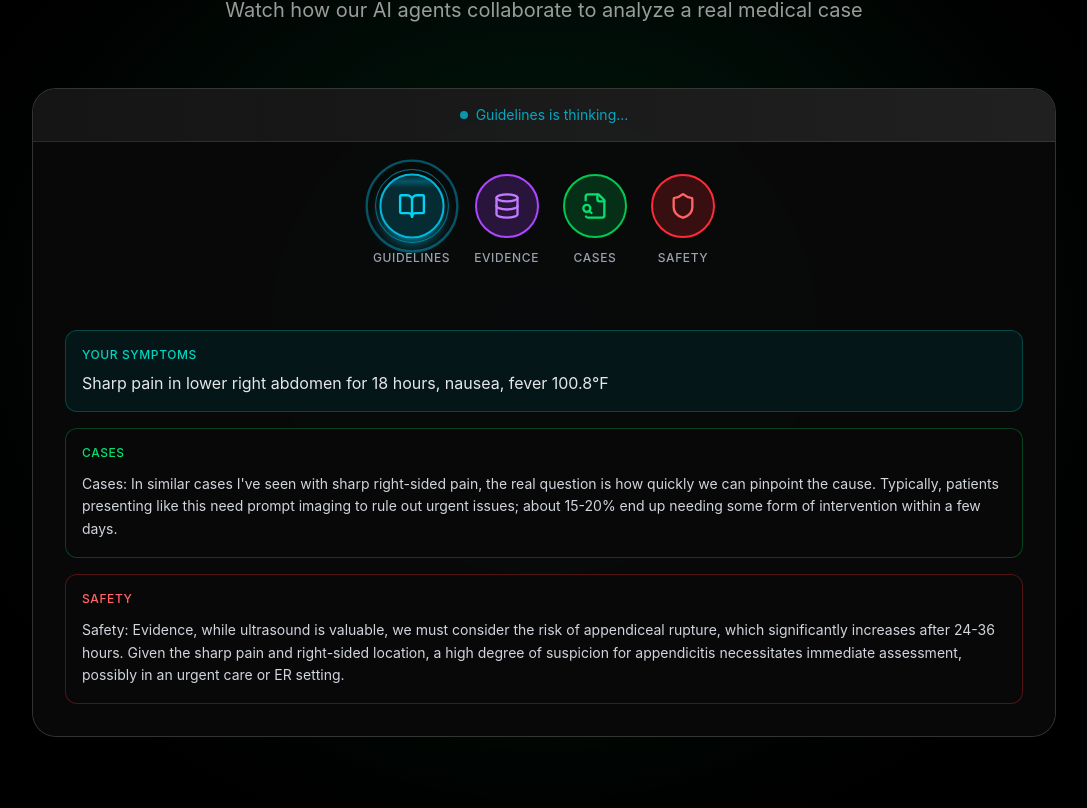
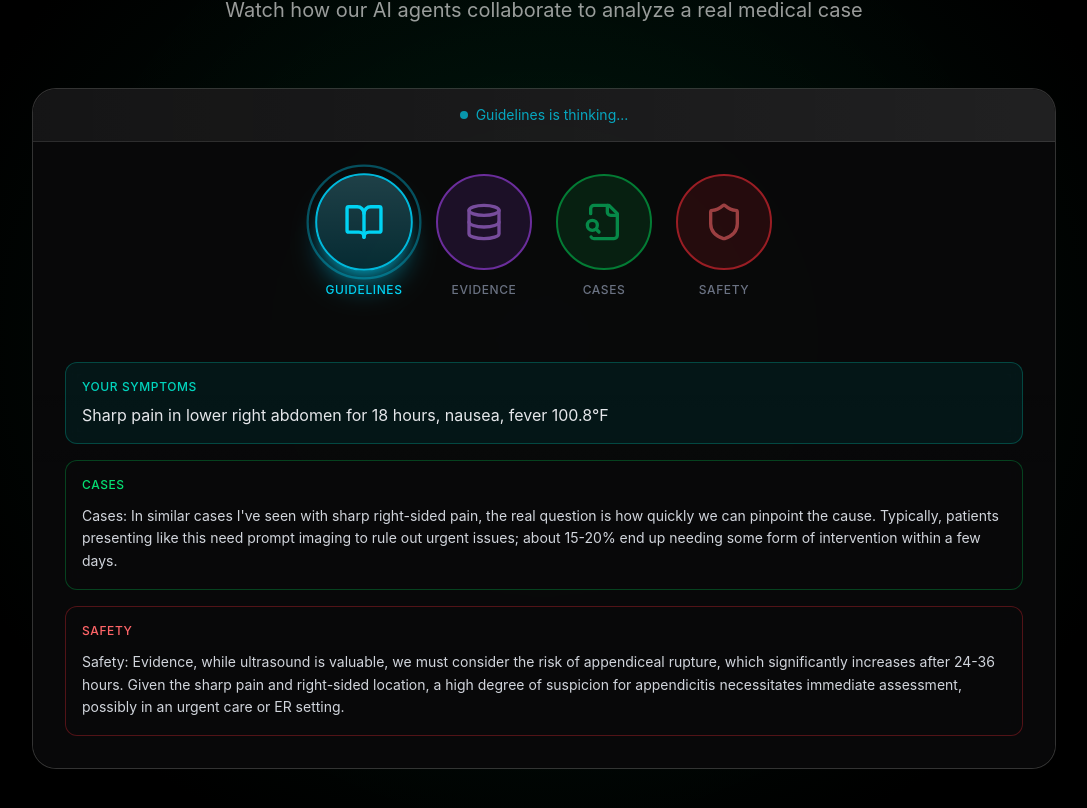
Before and after one commit to anujk22/health-huddle, a React (Vite) app in the folder frontend/: page / in a window 1280 px wide. Shown: the part 2628-3436 px from the top of the page, without its empty margins (96-1183 px from the left). Built offline with nearby package versions, Linux system fonts and the light colour scheme; a web font is replaced by a local one.

Commit message:
emboldened agent debate icons

```diff
--- a/frontend/src/app/components/agent-orb.tsx
+++ b/frontend/src/app/components/agent-orb.tsx
@@ -14,6 +14,7 @@ const agentConfig = {
     bgClass: 'bg-cyan-500/20',
     borderClass: 'border-cyan-500',
     glowClass: 'shadow-cyan-500/50',
+    textClass: 'text-cyan-400',
     label: 'GUIDELINES',
   },
   evidence: {
@@ -22,6 +23,7 @@ const agentConfig = {
     bgClass: 'bg-purple-500/20',
     borderClass: 'border-purple-500',
     glowClass: 'shadow-purple-500/50',
+    textClass: 'text-purple-400',
     label: 'EVIDENCE',
   },
   cases: {
@@ -30,6 +32,7 @@ const agentConfig = {
     bgClass: 'bg-green-500/20',
     borderClass: 'border-green-500',
     glowClass: 'shadow-green-500/50',
+    textClass: 'text-green-400',
     label: 'CASES',
   },
   safety: {
@@ -38,6 +41,7 @@ const agentConfig = {
     bgClass: 'bg-red-500/20',
     borderClass: 'border-red-500',
     glowClass: 'shadow-red-500/50',
+    textClass: 'text-red-400',
     label: 'SAFETY',
   },
 };
@@ -45,88 +49,94 @@ const agentConfig = {
 export function AgentOrb({ type, isThinking = false, isSpeaking = false }: AgentOrbProps) {
   const config = agentConfig[type];
   const Icon = config.icon;
+  const isActive = isSpeaking || isThinking;
 
   return (
     <div className="flex flex-col items-center gap-3">
       <motion.div
         className="relative"
         animate={isSpeaking ? {
-          scale: [1, 1.05, 1],
+          scale: [1, 1.08, 1],
         } : {}}
         transition={{
-          duration: 1.5,
+          duration: 2,
           repeat: isSpeaking ? Infinity : 0,
           ease: "easeInOut"
         }}
       >
-        {/* Outer pulsing ring - Jarvis effect */}
-        {isSpeaking && (
+        {/* Outer pulsing ring - only when active */}
+        {isActive && (
           <>
             <motion.div
-              className={`absolute inset-0 rounded-full border-2 ${config.borderClass}`}
-              style={{ width: '80px', height: '80px', left: '-8px', top: '-8px' }}
+              className={`absolute rounded-full border-2 ${config.borderClass}`}
+              style={{
+                width: '100px',
+                height: '100px',
+                left: '50%',
+                top: '50%',
+                marginLeft: '-50px',
+                marginTop: '-50px',
+              }}
               animate={{
-                scale: [1, 1.3, 1],
-                opacity: [0.8, 0, 0.8],
+                scale: [1, 1.4],
+                opacity: [0.6, 0],
               }}
               transition={{
-                duration: 2,
+                duration: 1.5,
                 repeat: Infinity,
                 ease: "easeOut"
               }}
             />
             <motion.div
-              className={`absolute inset-0 rounded-full border ${config.borderClass}`}
-              style={{ width: '72px', height: '72px', left: '-4px', top: '-4px' }}
+              className={`absolute rounded-full border ${config.borderClass}`}
+              style={{
+                width: '100px',
+                height: '100px',
+                left: '50%',
+                top: '50%',
+                marginLeft: '-50px',
+                marginTop: '-50px',
+              }}
               animate={{
-                scale: [1, 1.2, 1],
-                opacity: [0.6, 0, 0.6],
+                scale: [1, 1.25],
+                opacity: [0.4, 0],
               }}
               transition={{
-                duration: 2,
+                duration: 1.5,
                 repeat: Infinity,
                 ease: "easeOut",
-                delay: 0.3,
+                delay: 0.4,
               }}
             />
           </>
         )}
 
-        {/* Main orb */}
+        {/* Main orb - LARGER (24 = 96px) */}
         <motion.div
-          className={`w-16 h-16 rounded-full ${config.bgClass} border-2 ${config.borderClass}
+          className={`w-24 h-24 rounded-full ${config.bgClass} border-2 ${config.borderClass}
             flex items-center justify-center relative overflow-hidden
-            ${isSpeaking ? `shadow-lg ${config.glowClass}` : ''}`}
+            ${isActive ? `shadow-xl ${config.glowClass}` : 'opacity-60'}`}
           animate={isThinking ? {
-            opacity: [1, 0.6, 1],
+            borderColor: ['currentColor', 'rgba(255,255,255,0.8)', 'currentColor'],
           } : {}}
           transition={{
-            duration: 1.5,
+            duration: 1,
             repeat: isThinking ? Infinity : 0,
             ease: "easeInOut"
           }}
         >
-          {/* Animated scanning lines - Jarvis style */}
-          {isSpeaking && (
-            <motion.div
-              className={`absolute inset-0 bg-gradient-to-b from-transparent via-${config.color}-500/30 to-transparent`}
-              style={{ height: '20%' }}
-              animate={{
-                top: ['-20%', '100%'],
-              }}
-              transition={{
-                duration: 2,
-                repeat: Infinity,
-                ease: "linear"
-              }}
-            />
+          {/* Subtle inner glow when active */}
+          {isActive && (
+            <div className={`absolute inset-0 rounded-full bg-gradient-to-t from-transparent via-white/5 to-white/10`} />
           )}
 
-          <Icon className={`w-7 h-7 text-${config.color}-400 relative z-10`} />
+          {/* Icon - LARGER */}
+          <Icon className={`w-10 h-10 ${config.textClass} relative z-10`} />
         </motion.div>
       </motion.div>
 
-      <div className="text-xs font-medium text-gray-400 tracking-wider">
+      {/* Label */}
+      <div className={`text-xs font-medium tracking-wider ${isActive ? config.textClass : 'text-gray-500'}`}>
         {config.label}
       </div>
     </div>
--- a/frontend/src/app/pages/debate.tsx
+++ b/frontend/src/app/pages/debate.tsx
@@ -28,7 +28,8 @@ export function DebatePage() {
   const patientData = (location.state as any)?.patientData;
 
   const [messages, setMessages] = useState<DisplayMessage[]>([]);
-  const [currentSpeaker, setCurrentSpeaker] = useState<AgentType | null>(null);
+  const [currentSpeaker, setCurrentSpeaker] = useState<AgentType | null>(null); // Agent currently thinking
+  const [lastSpeaker, setLastSpeaker] = useState<AgentType | null>(null); // Last agent who sent a message
   const [statusMessage, setStatusMessage] = useState<string>('Connecting to AI team...');
   const [isDebating, setIsDebating] = useState(true);
   const [consensus, setConsensus] = useState<ConsensusResult | null>(null);
@@ -156,7 +157,9 @@ export function DebatePage() {
           content: event.text,
           sources: event.sources || [],
         }]);
-        setCurrentSpeaker(null);
+        // Set this agent as the last speaker (for pulsating effect)
+        setLastSpeaker(event.agentKey);
+        setCurrentSpeaker(null); // No longer thinking
         break;
 
       case 'agent_question':
@@ -289,10 +292,10 @@ export function DebatePage() {
         {/* Agent orbs */}
         <div className="px-6 mb-8 mt-6">
           <div className="flex justify-center gap-8 max-w-2xl mx-auto">
-            <AgentOrb type="guidelines" isSpeaking={currentSpeaker === 'guidelines'} />
-            <AgentOrb type="evidence" isSpeaking={currentSpeaker === 'evidence'} />
-            <AgentOrb type="cases" isSpeaking={currentSpeaker === 'cases'} />
-            <AgentOrb type="safety" isSpeaking={currentSpeaker === 'safety'} />
+            <AgentOrb type="guidelines" isSpeaking={currentSpeaker === 'guidelines' || lastSpeaker === 'guidelines'} isThinking={currentSpeaker === 'guidelines'} />
+            <AgentOrb type="evidence" isSpeaking={currentSpeaker === 'evidence' || lastSpeaker === 'evidence'} isThinking={currentSpeaker === 'evidence'} />
+            <AgentOrb type="cases" isSpeaking={currentSpeaker === 'cases' || lastSpeaker === 'cases'} isThinking={currentSpeaker === 'cases'} />
+            <AgentOrb type="safety" isSpeaking={currentSpeaker === 'safety' || lastSpeaker === 'safety'} isThinking={currentSpeaker === 'safety'} />
           </div>
         </div>
 
```
